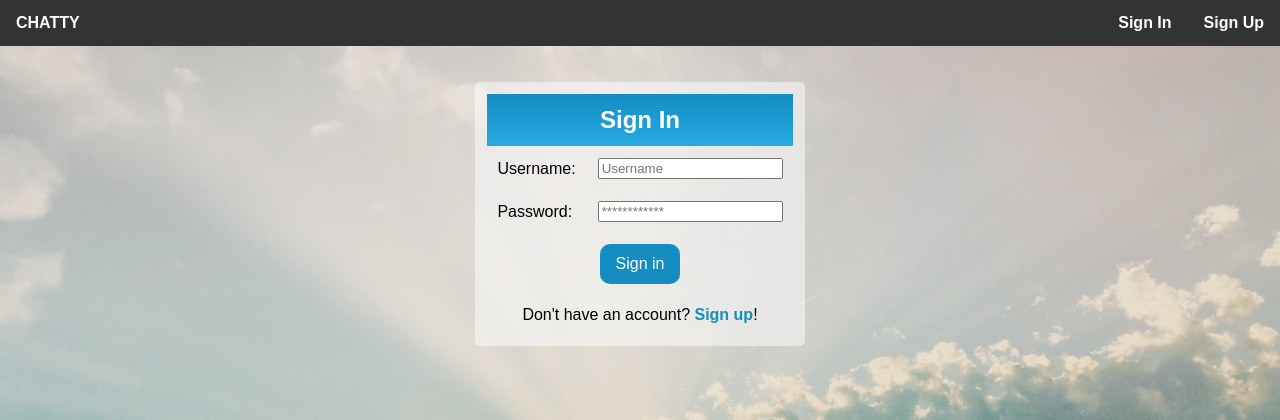
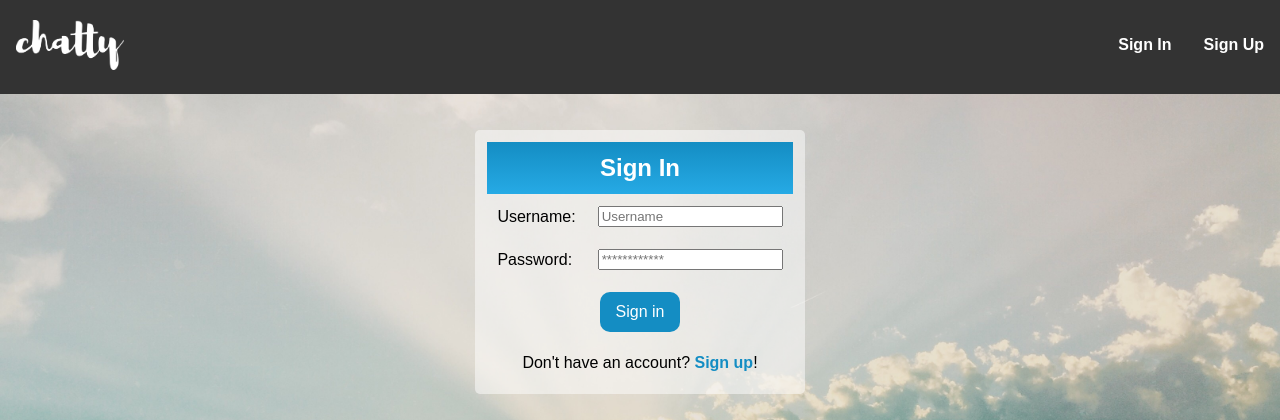
Before and after one commit to SudoKel/Chatty, a PHP site: page / in a window 1280 px wide. Shown: the top 420 px of the page. Run offline with PHP 8.4, Linux system fonts and the light colour scheme.

Commit message:
added logo

```diff
--- a/src/css/style.css
+++ b/src/css/style.css
@@ -209,6 +209,7 @@ li {
 }
 
 li.right{
+  margin-top: 16px;
 	float: right;
 }
 
@@ -216,13 +217,13 @@ li a {
     display: block;
     color: #fff;
     text-align: center;
-    padding: 14px 16px;
+    padding: 20px 16px;
     text-decoration: none;
 }
 
 li a:hover {
 	color: #fff;
-    background-color: #148dc3;
+  background-color: #148dc3;
 }
 
 li.header{
--- a/src/index.php
+++ b/src/index.php
@@ -49,7 +49,7 @@
 	</head>
 	<body>
 		<ul>
-			<li class="header"><a href="index.php">CHATTY</a></li>
+			<li class="header"><a href="index.php"><img src="img/logo.png" alt="Chatty" height="50px"></a></li>
 			<li class="right"><a href="registration.php">Sign Up</a></li>
 			<li class="right"><a href="index.php">Sign In</a></li>
 		</ul>
--- a/src/registration.php
+++ b/src/registration.php
@@ -26,7 +26,7 @@
 	</head>
 	<body>
 		<ul>
-			<li class="header"><a href="index.php">CHATTY</a></li>
+			<li class="header"><a href="index.php"><img src="img/logo.png" alt="Chatty" height="50px"></a></li>
 			<li class="right"><a href="registration.php">Sign Up</a></li>
 			<li class="right"><a href="index.php">Sign In</a></li>
 		</ul>
```
Also changed, not shown: src/img/logo-2.png (deleted), src/img/logo.png.
